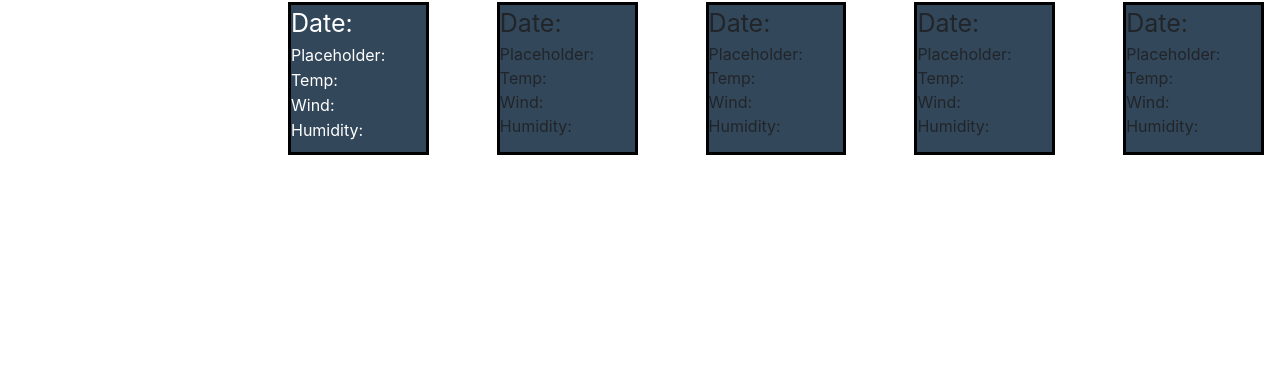
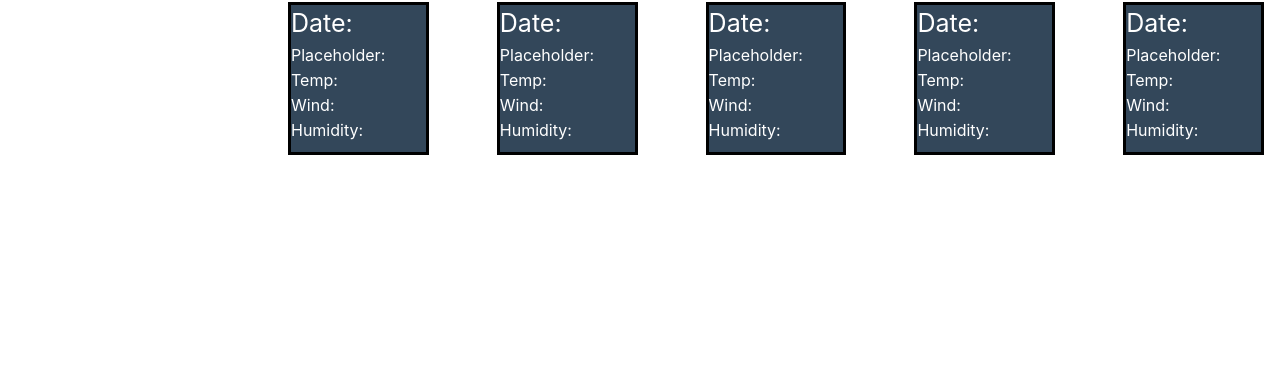
Before and after one commit to Kyler-Mclachlan/Server-Side-API, a plain HTML site: page index.html in a window 1280 px wide. Shown: the part 416-800 px from the top of the page. Drawn offline with nearby package versions, Linux system fonts and the light colour scheme.

Commit message:
dynaically creating forecast, edited js to add querryselectors

```diff
--- a/assets/css/style.css
+++ b/assets/css/style.css
@@ -98,35 +98,47 @@
 }
 
 #dayTwo {
+    display: flex;
+    flex-direction: column;
+    justify-content: space-between;
     background-color: rgb(51, 71, 90);
     border: 3px solid black;
     height: 12vw;
     width: 11vw;
-
+    color: white;
 }
 
 #dayThree {
+    display: flex;
+    flex-direction: column;
+    justify-content: space-between;
     background-color: rgb(51, 71, 90);
     border: 3px solid black;
     height: 12vw;
     width: 11vw;
-
+    color: white;
 }
 
 #dayFour {
+    display: flex;
+    flex-direction: column;
+    justify-content: space-between;
     background-color: rgb(51, 71, 90);
     border: 3px solid black;
     height: 12vw;
     width: 11vw;
-
+    color: white;
 }
 
 #dayFive {
+    display: flex;
+    flex-direction: column;
+    justify-content: space-between;
     background-color: rgb(51, 71, 90);
     border: 3px solid black;
     height: 12vw;
     width: 11vw;
-
+    color: white;
 }
 
 /* Forecast Details */
--- a/assets/javascript/script.js
+++ b/assets/javascript/script.js
@@ -1,7 +1,48 @@
+// setting up dom objects
 var submitButtonEl = document.querySelector("#submit-button");
 var cityInputEl = document.querySelector("#exampleCity");
 var currentDivEl = document.querySelector("#current");
 var cityHolder = document.querySelector("#cityHolder");
+
+// five day forecast elements
+
+//day One
+var dayOneDateEl = document.querySelector("#dayOneDate");
+var dayOneIconEl = document.querySelector("#dayOneIcon");
+var dayOneTempEl = document.querySelector("#dayOneTemp");
+var dayOneWindEl = document.querySelector("#dayOneWind");
+var dayOneHumidityEl = document.querySelector("#dayOneHumidity");
+
+// day two
+var dayTwoDateEl = document.querySelector("#dayTwoDate");
+var dayTwoIconEl = document.querySelector("#dayTwoIcon");
+var dayTwoTempEl = document.querySelector("#dayTwoTemp");
+var dayTwoWindEl = document.querySelector("#dayTwoWind");
+var dayTwoHumidityEl = document.querySelector("#dayTwoHumidity");
+
+// day three
+var dayThreeDateEl = document.querySelector("#dayThreeDate");
+var dayThreeIconEl = document.querySelector("#dayThreeIcon");
+var dayThreeTempEl = document.querySelector("#dayThreeTemp");
+var dayThreeWindEl = document.querySelector("#dayThreeWind");
+var dayThreeHumidityEl = document.querySelector("#dayThreeHumidity");
+
+// day four
+
+var dayFourDateEl = document.querySelector("#dayFourDate");
+var dayFourIconEl = document.querySelector("#dayFourIcon");
+var dayFourTempEl = document.querySelector("#dayFourTemp");
+var dayFourWindEl = document.querySelector("#dayFourWind");
+var dayFourHumidityEl = document.querySelector("#dayFourHumidity");
+
+// day five
+
+var dayFiveDateEl = document.querySelector("#dayFiveDate");
+var dayFiveIconEl = document.querySelector("#dayFiveIcon");
+var dayFiveTempEl = document.querySelector("#dayFiveTemp");
+var dayFiveWindEl = document.querySelector("#dayFiveWind");
+var dayFiveHumidityEl = document.querySelector("#dayFiveHumidity");
+
 var clickedSubmit = function(event){
     event.preventDefault();
 
@@ -9,7 +50,6 @@ var clickedSubmit = function(event){
 
     // format the github api url
     var currentWeatherAPI = "https://api.openweathermap.org/data/2.5/weather?q=" + city + "&units=imperial&appid=ee74d7c74e74e6fbcc878740bbff7545";
-    var forecastWeatherAPI = "https://api.openweathermap.org/data/2.5/forecast?q=" + city + "&appid=ee74d7c74e74e6fbcc878740bbff7545";
     // make a get request to url
     fetch(currentWeatherAPI).then(function(response) {
       // request was successful
@@ -84,6 +124,26 @@ var oneCallAPI = function(data) {
       });
 }
 
+var fiveDayForecast = function(data) {
+
+}
+
+var fiveDayForecastAPICall = function(data){
+    var forecastWeatherAPI = "https://api.openweathermap.org/data/2.5/forecast?q=" + city + "&appid=ee74d7c74e74e6fbcc878740bbff7545";
+    fetch(forecastWeatherAPI).then(function(response) {
+        // request was successful
+        if (response.ok) {
+          response.json().then(function(data) {
+        fiveDayForecast(data);
+          });
+        }
+        else {
+          console.log(response);
+          alert("There was a problem with your request!");
+        }
+      });
+}
+
 
 
 
```
